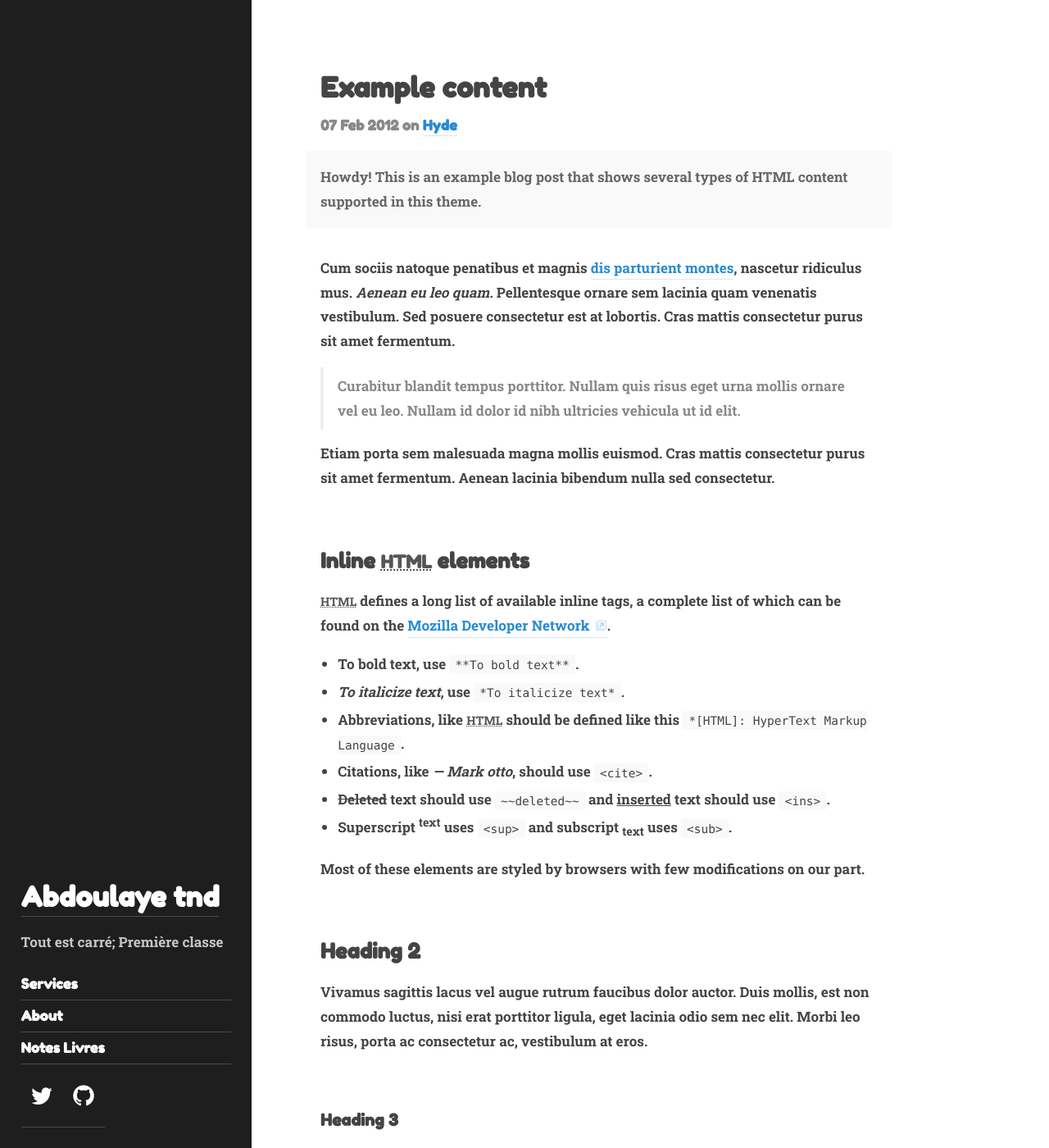
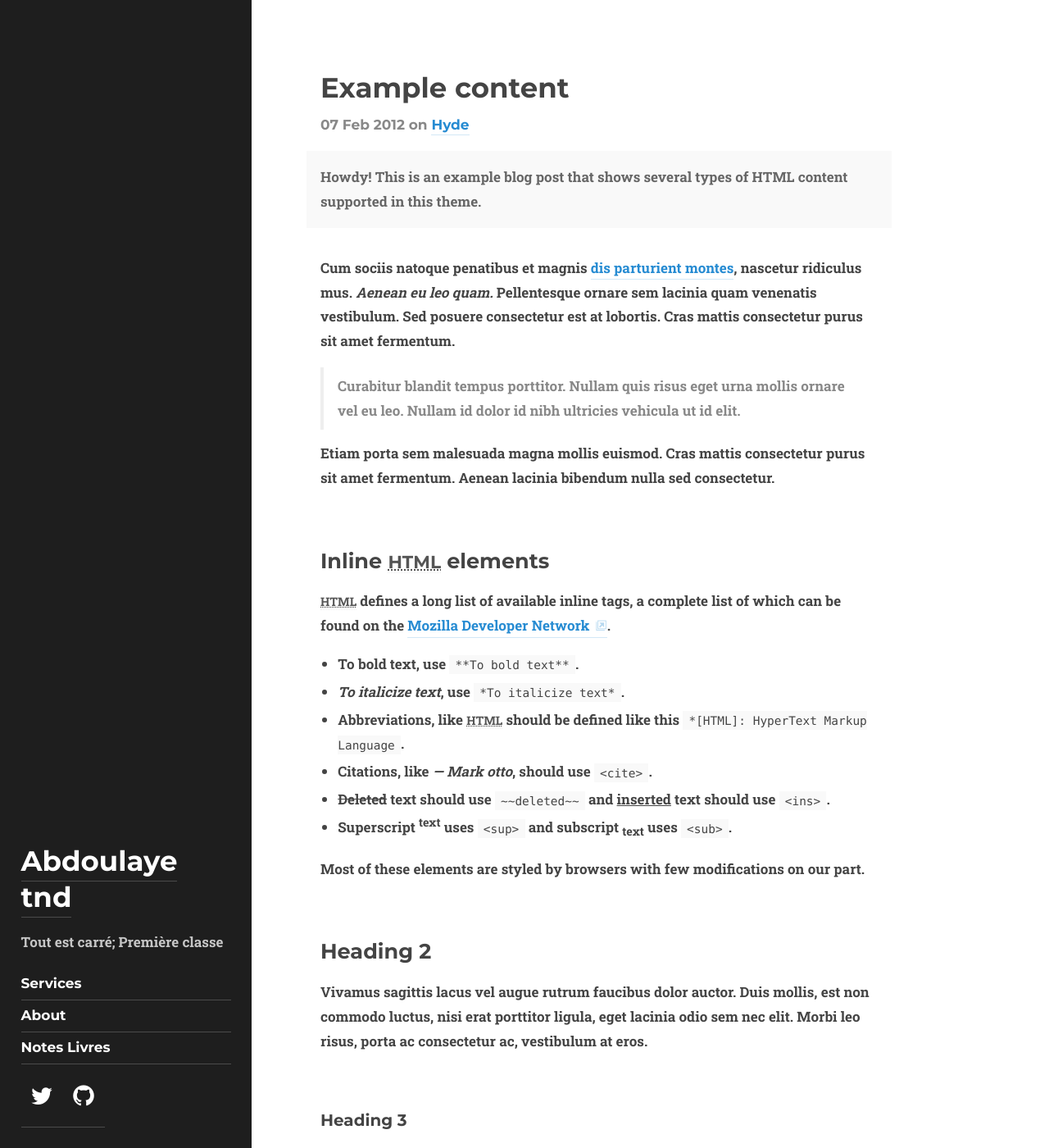
Before and after one commit to abdoulaye-tnd/tandian, a Jekyll site: the page built from _posts/2012-02-07-example-content.md, in a window 1280 px wide and 1400 px high. Shown: the whole window at 82% size. Built offline with Jekyll 4.4.1, drawn with Linux system fonts in a browser that asks for light colours; some web fonts are replaced.

Commit message:
Update _config.yml

```diff
--- a/_config.yml
+++ b/_config.yml
@@ -82,8 +82,8 @@ accent_color:          '#4fb1ba'
 # The string encoding which fonts to fetch from Google Fonts.
 # See: <https://qwtel.com/hydejack/docs/configuration/>
 font:         "'Roboto Slab', Helvetica, Arial, sans-serif"
-font_heading: "'Fredoka One', Helvetica, Arial, sans-serif"
-google_fonts: "Roboto+Slab:700|Fredoka+One:400,400i,700,700i"
+font_heading: "'Montserrat', Helvetica, Arial, sans-serif"
+google_fonts: "Roboto+Slab:700|Montserrat:400,400i,700,700i"
 
 
 
```
